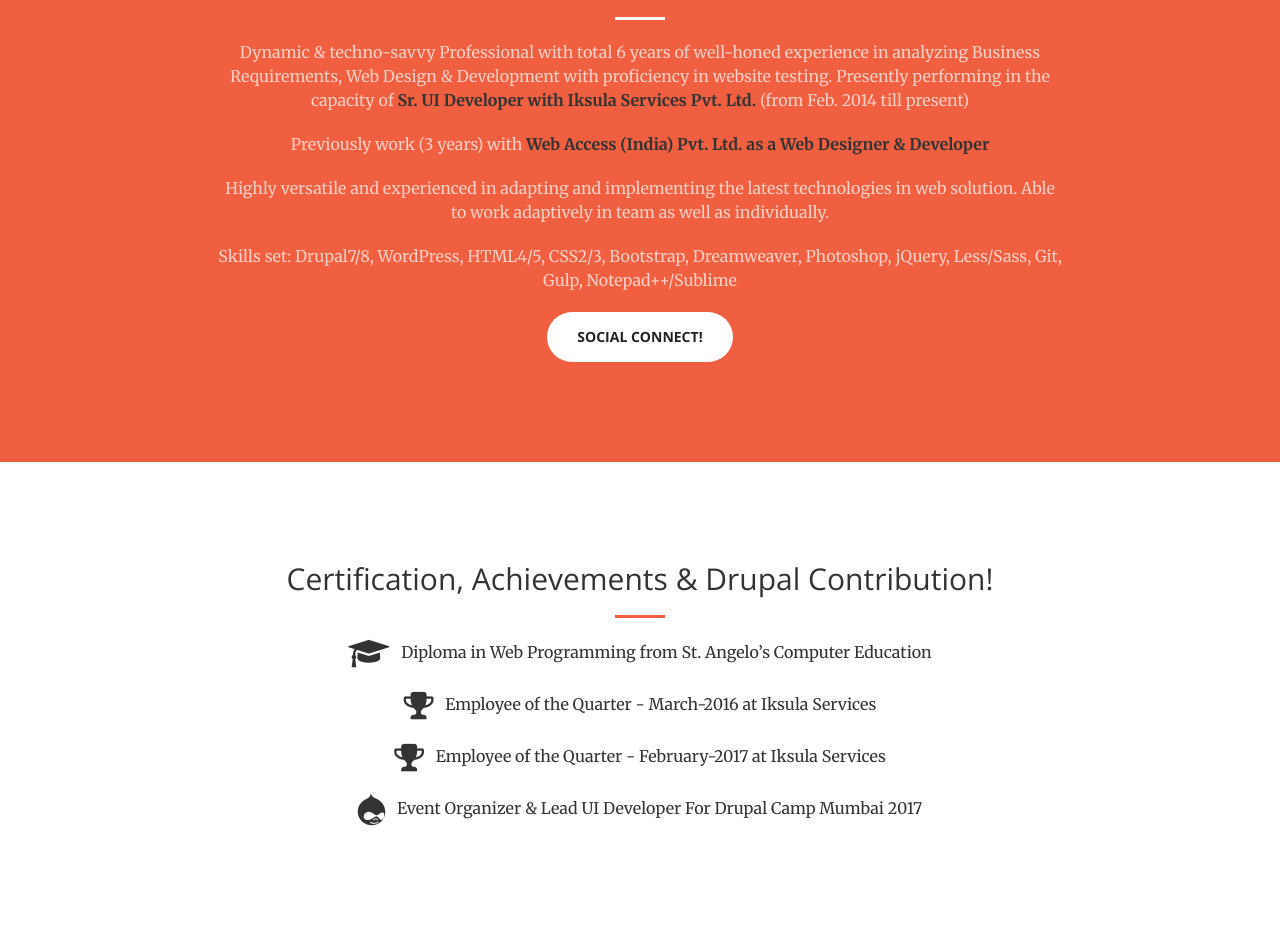
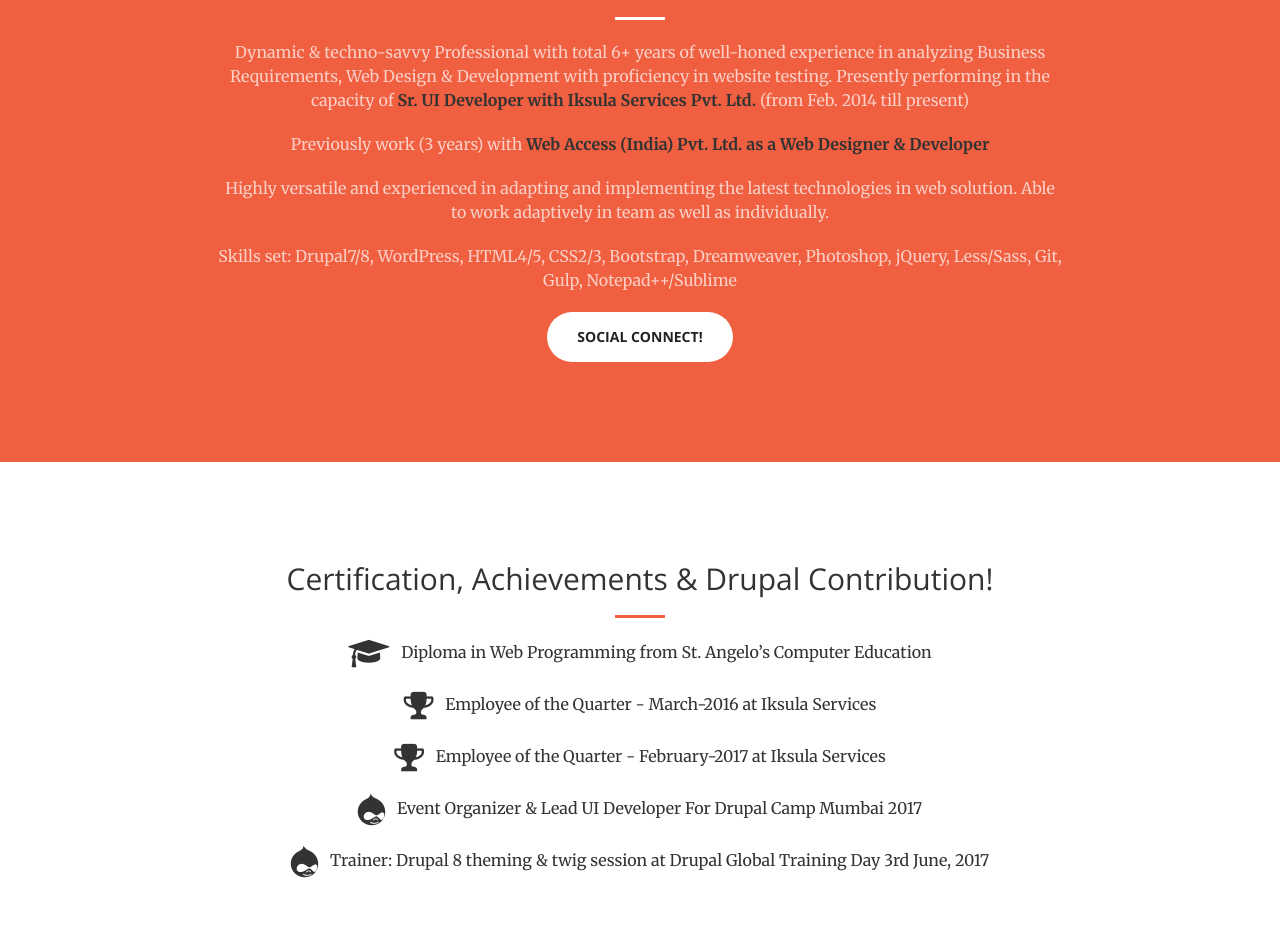
Before and after one commit to kiran-kadam911/kirank, a website: page index.html in a window 1280 px wide. Shown: the part 936-1864 px from the top of the page. Drawn offline with nearby package versions, Linux system fonts and the light colour scheme.

Commit message:
homepage update

```diff
--- a/index.html
+++ b/index.html
@@ -88,7 +88,7 @@
                 <div class="col-lg-9 text-center">
                     <h2 class="section-heading">About Me!</h2>
                     <hr class="light">
-                    <p class="text-faded">Dynamic & techno-savvy Professional with total 6 years of well-honed experience in analyzing Business Requirements, Web Design & Development with proficiency in website testing. Presently performing in the capacity of <b style="color: #333;">Sr. UI Developer with Iksula Services Pvt. Ltd.</b> (from Feb. 2014 till present)</p>
+                    <p class="text-faded">Dynamic & techno-savvy Professional with total 6+ years of well-honed experience in analyzing Business Requirements, Web Design & Development with proficiency in website testing. Presently performing in the capacity of <b style="color: #333;">Sr. UI Developer with Iksula Services Pvt. Ltd.</b> (from Feb. 2014 till present)</p>
                     <p class="text-faded">Previously work (3 years) with <b style="color: #333;">Web Access (India) Pvt. Ltd. as a Web Designer & Developer</b></p>
                     <p class="text-faded">Highly versatile and experienced in adapting and implementing the latest technologies in web solution. Able to work adaptively in team as well as individually.</p>
                     <p class="text-faded">Skills set: Drupal7/8, WordPress, HTML4/5, CSS2/3, Bootstrap, Dreamweaver, Photoshop, jQuery, Less/Sass, Git, Gulp, Notepad++/Sublime</p>
@@ -108,6 +108,7 @@
                     <p><i class="fa fa-trophy fa-2x" aria-hidden="true"></i> Employee of the Quarter - March-2016 at Iksula Services</p>
                     <p><i class="fa fa-trophy fa-2x" aria-hidden="true"></i> Employee of the Quarter - February-2017 at Iksula Services</p>
                     <p><i class="fa fa-drupal fa-2x" aria-hidden="true"></i> Event Organizer & Lead UI Developer For Drupal Camp Mumbai 2017</p>
+                    <p><i class="fa fa-drupal fa-2x" aria-hidden="true"></i> Trainer: Drupal 8 theming & twig session at Drupal Global Training Day 3rd June, 2017</p>
                 </div>
             </div>
         </div>
```
